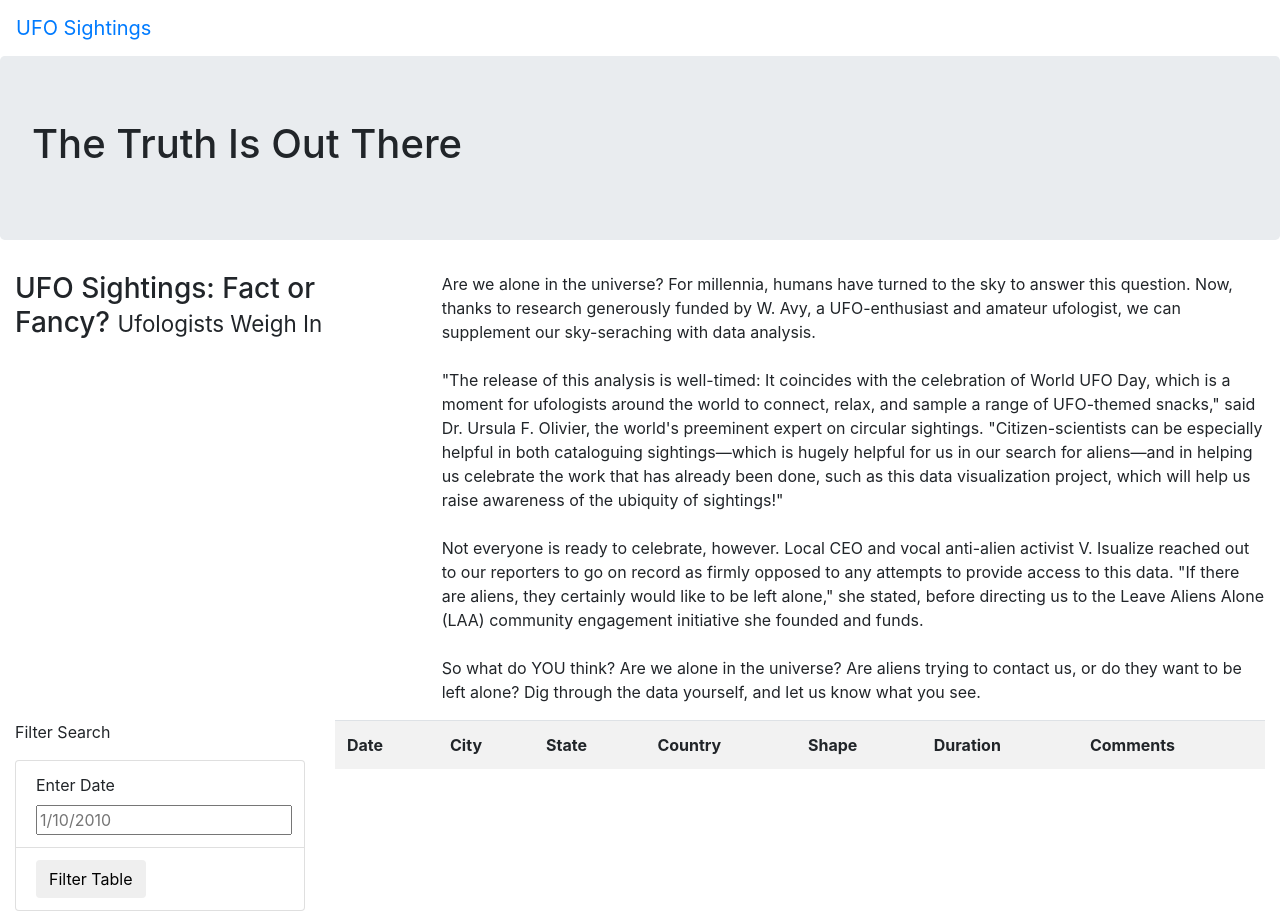
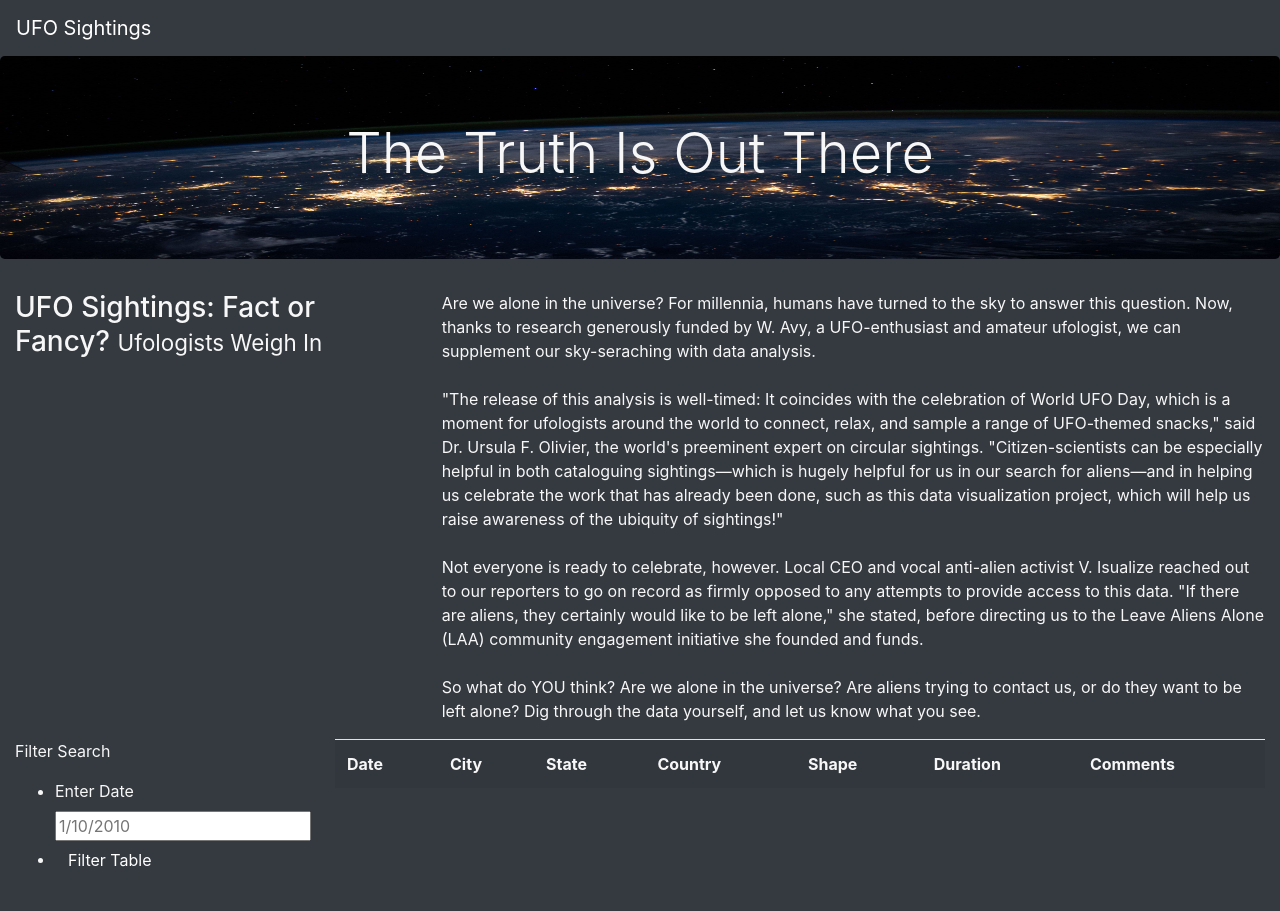
Before and after one commit to stereo-chemistry/UFOs, a plain HTML site: page index.html in a window 1280 px wide. Drawn offline with nearby package versions, Linux system fonts and the light colour scheme.

Commit message:
completed index.html, wrote style.css, added image

```diff
--- a/index.html
+++ b/index.html
@@ -13,14 +13,14 @@
         />
     <link rel="stylesheet" href="static/css/style.css">
 </head>
-<body>
+<body class="bg-dark">
     <div class="wrapper">
-        <nav class ="navbar navbar-expand-lg">
+        <nav class ="navbar navbar-dark bg-dark navbar-expand-lg">
             <a class="navbar-brand" href="index.html">UFO Sightings</a>
         </nav>
     </div>
     <div class="jumbotron">
-        <h1>The Truth Is Out There</h1>
+        <h1 class="display-4">The Truth Is Out There</h1>
     </div>
     <div class="container-fluid">
         <div class="row">
@@ -37,16 +37,16 @@
     <div class="container-fluid">
         <div class="row">
             <div class="col-md-3">
-                <form>
+                <form class="bg-dark">
                     <p>Filter Search</p>
                 </form>
-                <ul class="list-group">
-                    <li class="list-group-item">
+                <ul class="bg-dark">
+                    <li class="bg-dark">
                         <label for="date">Enter Date</label>
                         <input type="text" placeholder="1/10/2010" id="datetime" />
                     </li>
-                    <li class="list-group-item">
-                      <button id="filter-btn" type="buton" class="btn btn-default">Filter Table</button>
+                    <li class="bg-dark">
+                        <button id="filter-btn" type="buton" class="btn btn-dark" style="font-family: inherit; font-size: 1rem;">Filter Table</button>
                     </li>
                 </ul>
             </div>
@@ -67,5 +67,8 @@
             </div>
         </div>
     </div>
+    <script src="https://cdnjs.cloudflare.com/ajax/libs/d3/4.11.0/d3.js"></script>
+    <script src="static/js/data.js"></script>
+    <script src="static/js/app.js"></script>
 </body>
 </html>
--- a/static/css/style.css
+++ b/static/css/style.css
@@ -0,0 +1,10 @@
+body {
+
+    color: #f7f7f7;
+}
+
+.jumbotron {
+    background-image: url("../images/nasa.jpg");
+    background-size: 100% 100%;
+    text-align: center;
+}
```
Also changed, not shown: static/images/nasa.jpg (added).
